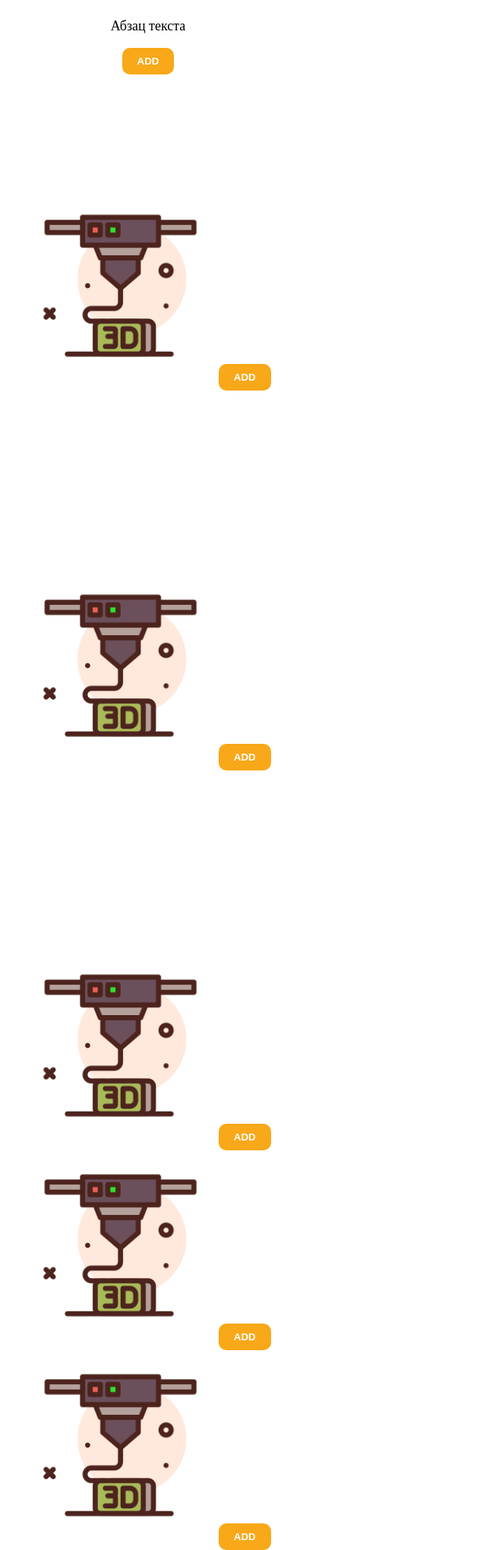
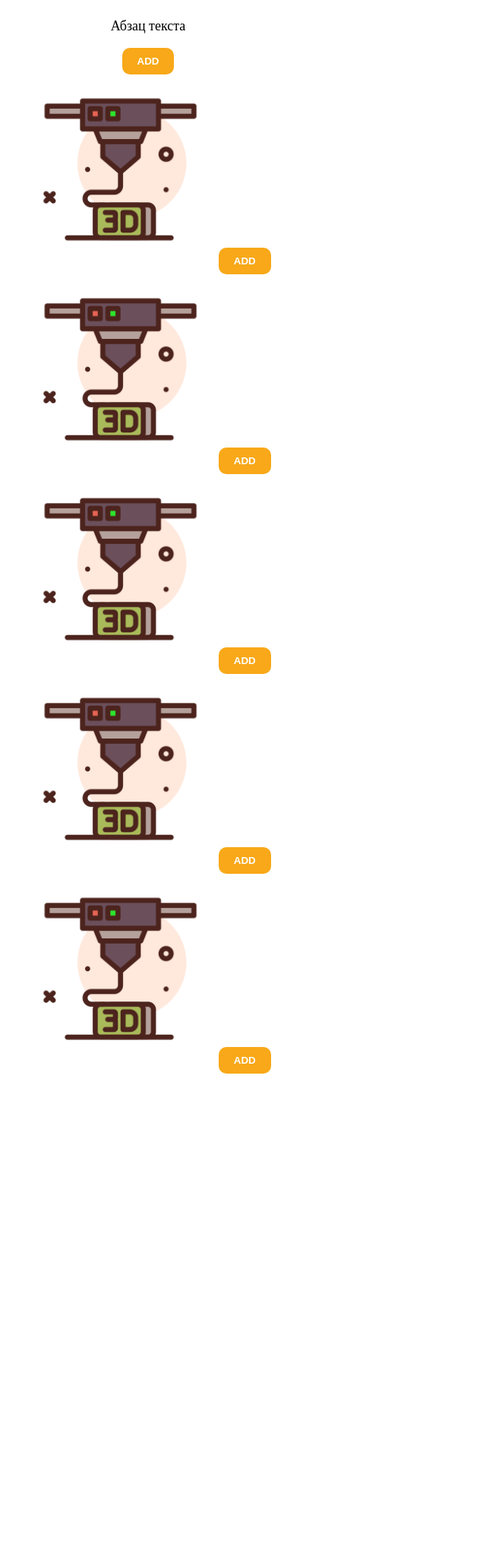
Before and after one commit to DKBelka/BlueSquirrel3DwebAPP, a PHP site: page / in a window 1280 px wide. Shown: the part 249-2289 px from the top of the page at 76% size, without its empty margins (0-640 px from the left). After the commit the page ends 1662 px from the top, so only its background shows below. Run offline with PHP 8.4, Linux system fonts and the light colour scheme; some libraries are stand-ins or nearby versions.

Commit message:
Update style.css

```diff
--- a/style.css
+++ b/style.css
@@ -13,7 +13,7 @@ body {
 .inner {
 	display: grid;
 	grid-template-columns: 1fr;
-	grid-template-rows: 500px 500px 500px;
+	grid-template-rows: auto auto auto;
 
 }
 
```
